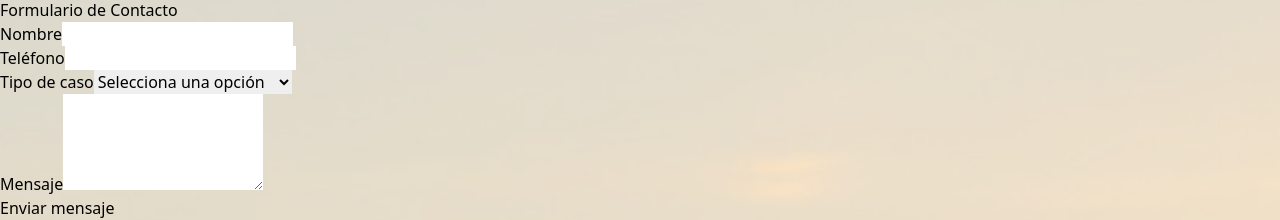
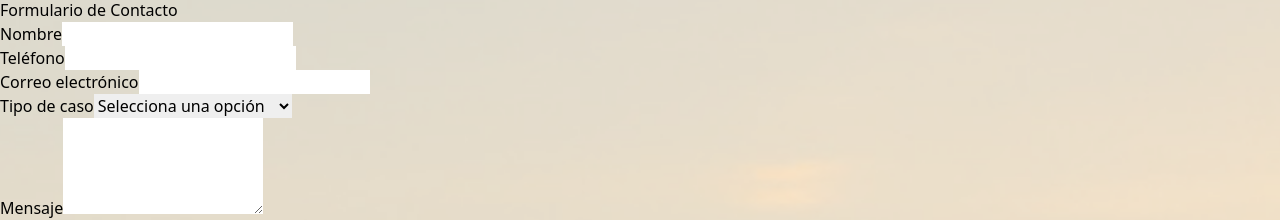
Before and after one commit to carlosquesadaG/lawyer, a React (Vite) app: page /contact in a window 1280 px wide. Shown: the part 566-786 px from the top of the page. Built offline with nearby package versions, Linux system fonts and the light colour scheme.

Commit message:
email agregado

```diff
--- a/src/pages/Contact.jsx
+++ b/src/pages/Contact.jsx
@@ -180,6 +180,18 @@ function Contact() {
                 />
               </div>
               <div>
+                <label className="block font-semibold mb-1" htmlFor="email">
+                  Correo electrónico
+                </label>
+                <input
+                  type="email"
+                  id="email"
+                  name="email"
+                  className="w-full border border-gray-300 rounded px-3 py-2 focus:outline-none focus:ring-2 focus:ring-[#0A2463]"
+                  // No required
+                />
+              </div>
+              <div>
                 <label className="block font-semibold mb-1" htmlFor="tipo">
                   Tipo de caso
                 </label>
```
